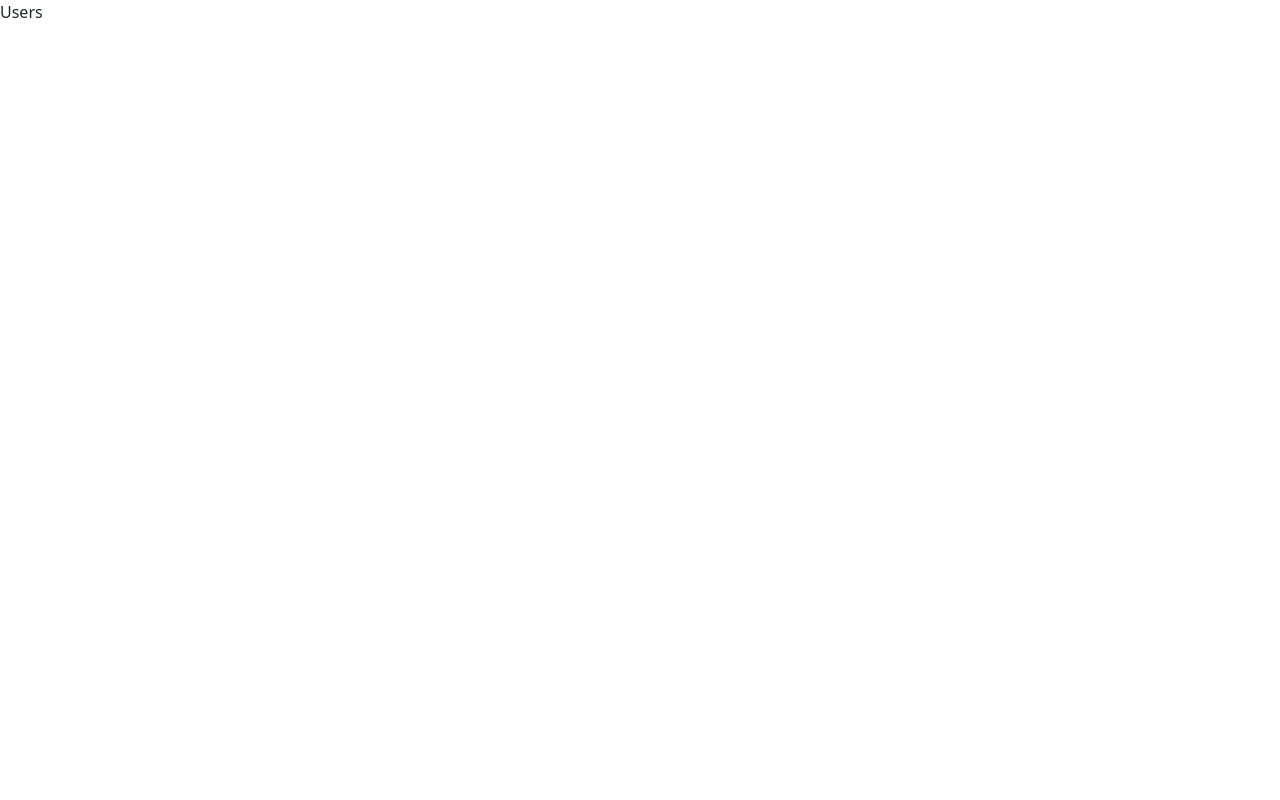
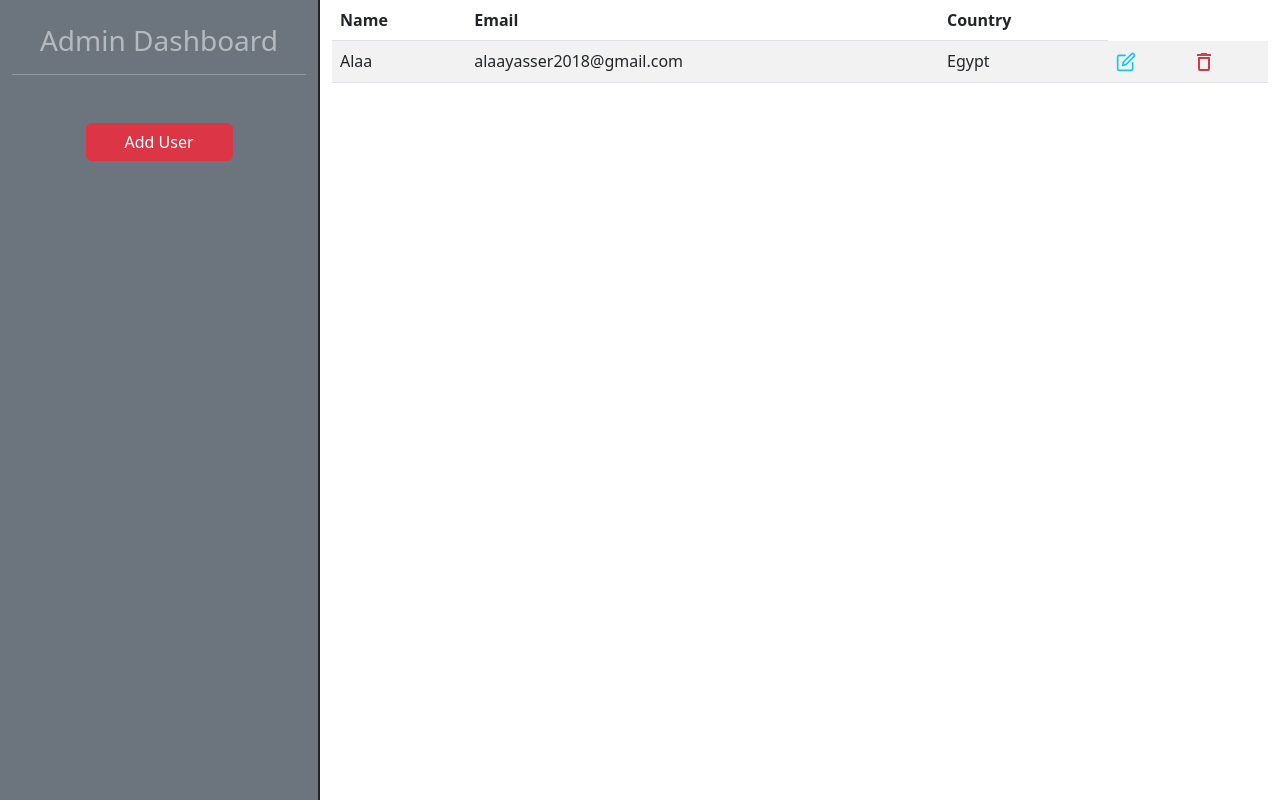
Before and after one commit to alaayasser741/user-mangement__react-app, a React (Create React App) app: page /users in a window 1280 px wide. Built offline with nearby package versions, Linux system fonts and the light colour scheme.

Commit message:
add user component

```diff
--- a/db.json
+++ b/db.json
@@ -9,5 +9,6 @@
       "gender": "male",
       "id": 1
     }
-  ]
+  ],
+  "users":[]
 }
--- a/package.json
+++ b/package.json
@@ -11,6 +11,7 @@
     "react": "^18.2.0",
     "react-bootstrap": "^2.7.2",
     "react-dom": "^18.2.0",
+    "react-icons": "^4.7.1",
     "react-router-dom": "^6.8.1",
     "react-scripts": "5.0.1",
     "react-toastify": "^9.1.1",
--- a/src/pages/Users.jsx
+++ b/src/pages/Users.jsx
@@ -1,8 +1,41 @@
 import React from 'react'
+import { Container, Row, Col, Card, Button,Table  } from 'react-bootstrap';
+import {FiEdit} from 'react-icons/fi';
+import {MdOutlineDelete} from 'react-icons/md';
 
 const Users = () => {
   return (
-    <div>Users</div>
+    <div>
+      <Container fluid>
+        <Row>
+          <Col lg={3} className='bg-secondary border-dark border-end vh-100 border-2'>
+            <h3 className="text-white-50 mt-4 text-center">Admin Dashboard</h3>
+            <hr className='text-white' />
+            <Button variant='danger' className='d-block mt-5 w-50 m-auto'>Add User</Button>
+          </Col>
+          <Col lg={9}>
+            <Table striped>
+              <thead>
+                <tr>
+                  <th>Name</th>
+                  <th>Email</th>
+                  <th>Country</th>
+                </tr>
+              </thead>
+              <tbody>
+                <tr>
+                  <td>Alaa</td>
+                  <td>alaayasser2018@gmail.com</td>
+                  <td>Egypt</td>
+                  <td><FiEdit className='text-info fs-5 ' style={{cursor:'pointer'}}/></td>
+                  <td><MdOutlineDelete className='text-danger fs-4 ' style={{cursor:'pointer'}}/></td>
+                </tr>
+              </tbody>
+            </Table>
+          </Col>
+        </Row>
+      </Container>
+    </div>
   )
 }
 
```
Also changed, not shown: 1 other file (tests, documents, lock files or other folders).
